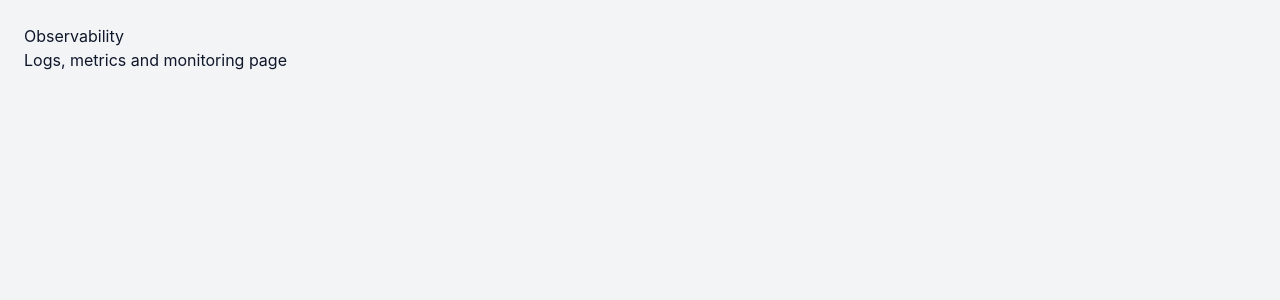
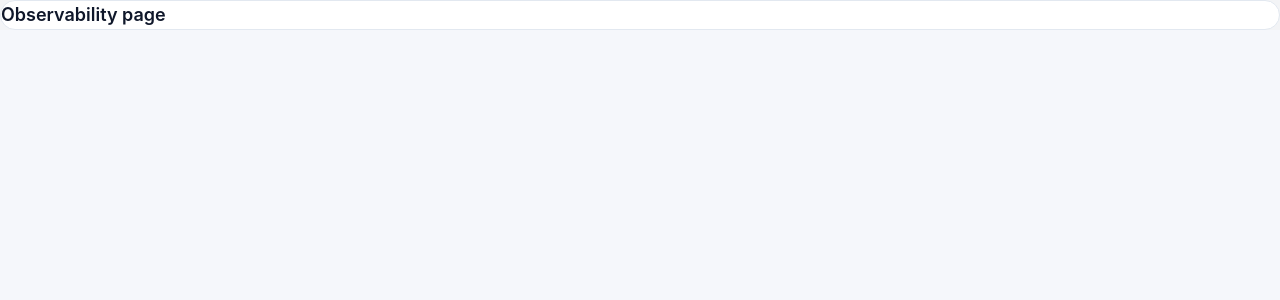
Before and after one commit to ovonka/ik-pulse, a React (Vite) app in the folder client/: page /observability in a window 1280 px wide. Shown: the top 300 px of the page. Built offline with nearby package versions, Linux system fonts and the light colour scheme.

Commit message:
feat(pages): updated initial structure for page

```diff
--- a/client/src/pages/ObservabilityPage.tsx
+++ b/client/src/pages/ObservabilityPage.tsx
@@ -1,9 +1,14 @@
 function ObservabilityPage() {
   return (
-    <div className="page">
-      <h1>Observability</h1>
-      <p>Logs, metrics and monitoring page</p>
-    </div>
+    <section
+      className="rounded-2xl border p-6"
+      style={{
+        backgroundColor: 'var(--surface)',
+        borderColor: 'var(--border)',
+      }}
+    >
+      <h2 className="text-lg font-semibold">Observability page</h2>
+    </section>
   );
 }
 
--- a/client/src/pages/SettlementsPage.tsx
+++ b/client/src/pages/SettlementsPage.tsx
@@ -1,9 +1,14 @@
 function SettlementsPage() {
   return (
-    <div className="page">
-      <h1>Settlements</h1>
-      <p>Settlements page</p>
-    </div>
+    <section
+      className="rounded-2xl border p-6"
+      style={{
+        backgroundColor: 'var(--surface)',
+        borderColor: 'var(--border)',
+      }}
+    >
+      <h2 className="text-lg font-semibold">Settlements page</h2>
+    </section>
   );
 }
 
--- a/client/src/pages/SimulatorPage.tsx
+++ b/client/src/pages/SimulatorPage.tsx
@@ -1,9 +1,14 @@
 function SimulatorPage() {
   return (
-    <div className="page">
-      <h1>Simulator</h1>
-      <p>Webhook and event simulator page</p>
-    </div>
+    <section
+      className="rounded-2xl border p-6"
+      style={{
+        backgroundColor: 'var(--surface)',
+        borderColor: 'var(--border)',
+      }}
+    >
+      <h2 className="text-lg font-semibold">Simulator page</h2>
+    </section>
   );
 }
 
--- a/client/src/pages/TransactionsPage.tsx
+++ b/client/src/pages/TransactionsPage.tsx
@@ -1,9 +1,14 @@
 function TransactionsPage() {
   return (
-    <div className="page">
-      <h1>Transactions</h1>
-      <p>Transactions page</p>
-    </div>
+    <section
+      className="rounded-2xl border p-6"
+      style={{
+        backgroundColor: 'var(--surface)',
+        borderColor: 'var(--border)',
+      }}
+    >
+      <h2 className="text-lg font-semibold">Transactions page</h2>
+    </section>
   );
 }
 
```
